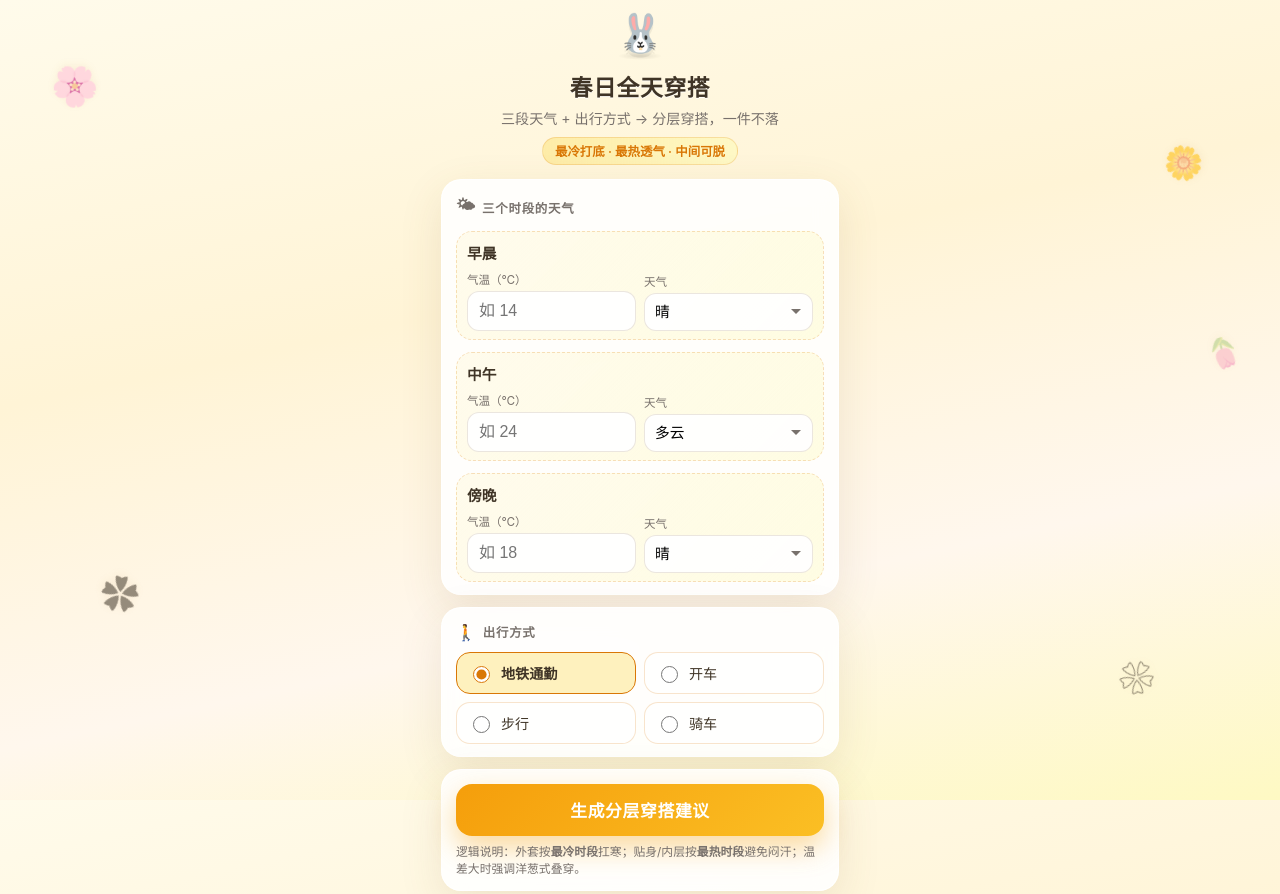
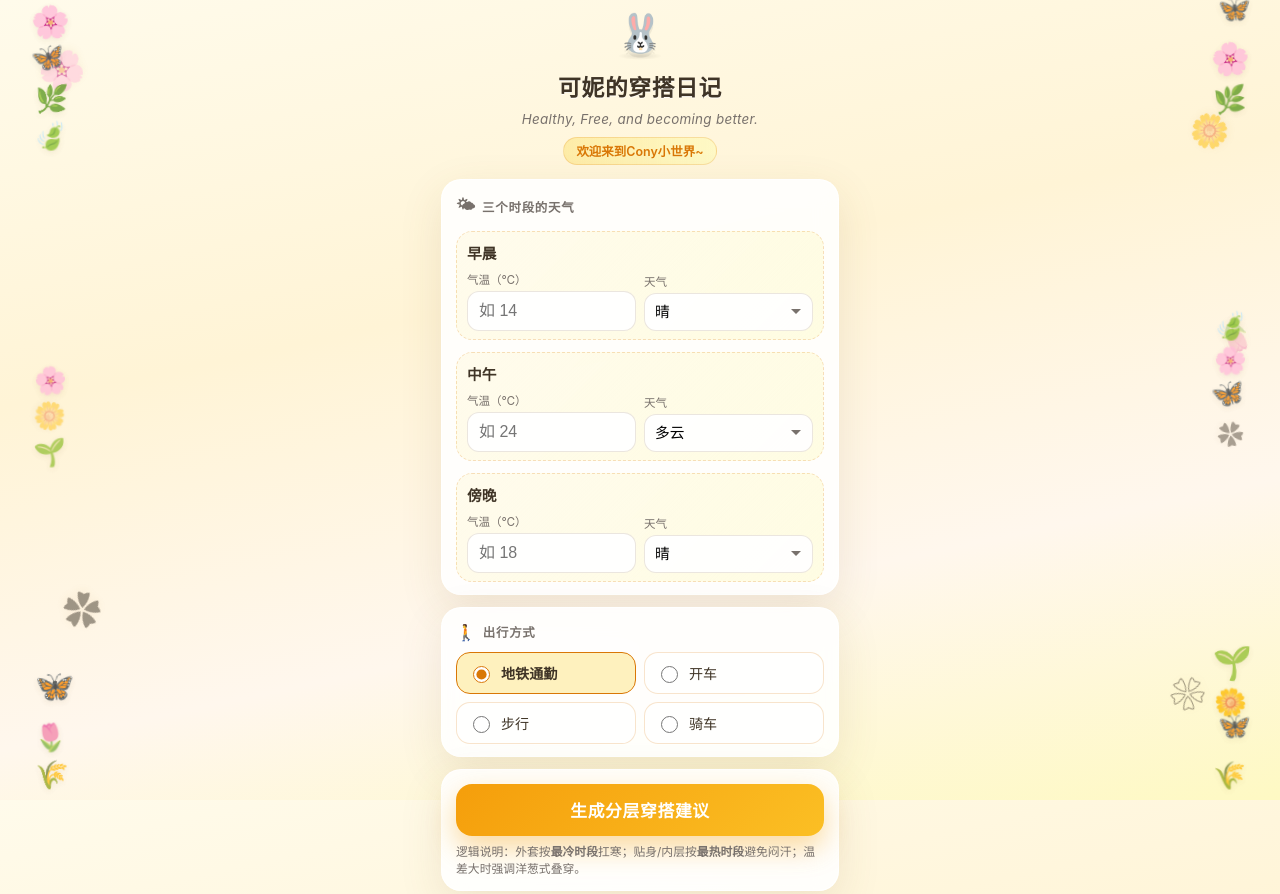
Before and after one commit to coonyccc-bit/outfit-assistant, a plain HTML site: page index.html in a window 1280 px wide. Shown: the top 894 px of the page. Drawn offline with Linux system fonts and the light colour scheme.

Commit message:
Add files via upload

```diff
--- a/index.html
+++ b/index.html
@@ -4,7 +4,7 @@
   <meta charset="UTF-8" />
   <meta name="viewport" content="width=device-width, initial-scale=1, viewport-fit=cover" />
   <meta name="theme-color" content="#fff4d6" />
-  <title>可妮穿搭 · 春日全天版</title>
+  <title>可妮的穿搭日记</title>
   <style>
     :root {
       --cream: #fffbeb;
@@ -42,8 +42,8 @@
       overflow-x: hidden;
     }
 
-    /* 装饰：旋转花朵 */
-    .deco-flowers {
+    /* 背景装饰层 */
+    .deco-layer {
       position: fixed;
       inset: 0;
       pointer-events: none;
@@ -51,10 +51,16 @@
       overflow: hidden;
     }
 
+    /* 角落旋转小花 */
+    .deco-flowers {
+      position: absolute;
+      inset: 0;
+    }
+
     .flower {
       position: absolute;
       font-size: clamp(1.6rem, 5vw, 2.4rem);
-      opacity: 0.55;
+      opacity: 0.5;
       filter: drop-shadow(0 2px 4px rgba(180, 120, 40, 0.15));
       animation: spin-flower 10s linear infinite;
     }
@@ -69,11 +75,117 @@
       to { transform: rotate(360deg); }
     }
 
-    .f1 { top: 8%; left: 4%; }
-    .f2 { top: 18%; right: 6%; font-size: clamp(1.4rem, 4vw, 2rem); }
-    .f3 { bottom: 22%; left: 8%; }
-    .f4 { bottom: 12%; right: 10%; font-size: clamp(1.5rem, 4.5vw, 2.2rem); }
-    .f5 { top: 42%; right: 3%; opacity: 0.35; font-size: 1.8rem; }
+    .f1 { top: 6%; left: 3%; }
+    .f2 { top: 14%; right: 4%; font-size: clamp(1.4rem, 4vw, 2rem); }
+    .f3 { bottom: 20%; left: 5%; }
+    .f4 { bottom: 10%; right: 6%; font-size: clamp(1.5rem, 4.5vw, 2.2rem); }
+    .f5 { top: 40%; right: 2%; opacity: 0.32; font-size: 1.8rem; }
+
+    /* 左右两侧：樱花、小草、蝴蝶等，填补留白 */
+    .deco-side {
+      position: absolute;
+      top: 0;
+      bottom: 0;
+      width: clamp(52px, 16vw, 100px);
+      display: flex;
+      flex-direction: column;
+      align-items: center;
+      justify-content: space-between;
+      padding: calc(8px + env(safe-area-inset-top)) 4px calc(12px + env(safe-area-inset-bottom));
+      gap: 6px;
+    }
+
+    .deco-side--left { left: 0; }
+    .deco-side--right { right: 0; }
+
+    .deco-cluster {
+      display: flex;
+      flex-direction: column;
+      align-items: center;
+      gap: 10px;
+    }
+
+    .deco-item {
+      display: block;
+      font-size: clamp(1.05rem, 3.4vw, 1.65rem);
+      line-height: 1;
+      opacity: 0.78;
+      filter: drop-shadow(0 2px 3px rgba(120, 90, 50, 0.12));
+    }
+
+    .deco-item--lg {
+      font-size: clamp(1.25rem, 4vw, 1.95rem);
+      opacity: 0.82;
+    }
+
+    .anim-sway {
+      animation: sway-sakura 4.2s ease-in-out infinite;
+    }
+
+    .anim-sway-delay {
+      animation: sway-sakura 5s ease-in-out infinite;
+      animation-delay: 0.6s;
+    }
+
+    .anim-flutter {
+      animation: butterfly-flutter 2.8s ease-in-out infinite;
+    }
+
+    .anim-flutter-alt {
+      animation: butterfly-flutter 3.2s ease-in-out infinite reverse;
+      animation-delay: 0.4s;
+    }
+
+    .anim-grass {
+      animation: grass-wave 3.1s ease-in-out infinite;
+      transform-origin: bottom center;
+    }
+
+    .anim-grass-slow {
+      animation: grass-wave 4s ease-in-out infinite;
+      animation-delay: 0.5s;
+      transform-origin: bottom center;
+    }
+
+    .anim-float {
+      animation: leaf-float 5s ease-in-out infinite;
+    }
+
+    .anim-spin-soft {
+      animation: spin-flower 18s linear infinite;
+      opacity: 0.45;
+    }
+
+    @keyframes sway-sakura {
+      0%, 100% { transform: rotate(-8deg) translateY(0); }
+      50% { transform: rotate(8deg) translateY(-5px); }
+    }
+
+    @keyframes butterfly-flutter {
+      0%, 100% { transform: translate(0, 0) rotate(-6deg) scale(1); }
+      20% { transform: translate(5px, -10px) rotate(10deg) scale(1.05); }
+      40% { transform: translate(-6px, -4px) rotate(-4deg) scale(0.98); }
+      60% { transform: translate(4px, -14px) rotate(8deg) scale(1); }
+      80% { transform: translate(-3px, -6px) rotate(-8deg) scale(1.02); }
+    }
+
+    @keyframes grass-wave {
+      0%, 100% { transform: rotate(-4deg) scaleY(1); }
+      50% { transform: rotate(5deg) scaleY(1.08); }
+    }
+
+    @keyframes leaf-float {
+      0%, 100% { transform: translateY(0) rotate(-5deg); }
+      50% { transform: translateY(-8px) rotate(12deg); }
+    }
+
+    @media (max-width: 360px) {
+      .deco-side {
+        width: 44px;
+        opacity: 0.85;
+      }
+      .deco-item { font-size: 0.95rem; }
+    }
 
     /* 小兔子跳跃 */
     .bunny-wrap {
@@ -129,6 +241,14 @@
       padding: 16px 16px 32px;
     }
 
+    /* 窄屏下为两侧装饰留出空间，避免与表单重叠 */
+    @media (max-width: 560px) {
+      .wrap {
+        padding-left: max(16px, env(safe-area-inset-left), min(13vw, 76px));
+        padding-right: max(16px, env(safe-area-inset-right), min(13vw, 76px));
+      }
+    }
+
     header {
       text-align: center;
       margin-bottom: 14px;
@@ -145,9 +265,11 @@
 
     header .sub {
       margin: 0;
-      font-size: 0.88rem;
+      font-size: 0.84rem;
       color: var(--muted);
-      line-height: 1.45;
+      line-height: 1.5;
+      letter-spacing: 0.02em;
+      font-style: italic;
     }
 
     .tagline {
@@ -379,12 +501,53 @@
   </style>
 </head>
 <body>
-  <div class="deco-flowers" aria-hidden="true">
-    <span class="flower f1">🌸</span>
-    <span class="flower f2">🌼</span>
-    <span class="flower f3">✿</span>
-    <span class="flower f4">❀</span>
-    <span class="flower f5">🌷</span>
+  <div class="deco-layer" aria-hidden="true">
+    <div class="deco-flowers">
+      <span class="flower f1">🌸</span>
+      <span class="flower f2">🌼</span>
+      <span class="flower f3">✿</span>
+      <span class="flower f4">❀</span>
+      <span class="flower f5">🌷</span>
+    </div>
+
+    <div class="deco-side deco-side--left">
+      <div class="deco-cluster">
+        <span class="deco-item deco-item--lg anim-sway" title="樱花">🌸</span>
+        <span class="deco-item anim-flutter" title="蝴蝶">🦋</span>
+        <span class="deco-item anim-grass" title="小草">🌿</span>
+        <span class="deco-item anim-float" title="树叶">🍃</span>
+      </div>
+      <div class="deco-cluster">
+        <span class="deco-item anim-sway-delay" title="樱花">🌸</span>
+        <span class="deco-item anim-spin-soft" title="小花">🌼</span>
+        <span class="deco-item anim-grass-slow" title="幼苗">🌱</span>
+      </div>
+      <div class="deco-cluster">
+        <span class="deco-item deco-item--lg anim-flutter-alt" title="蝴蝶">🦋</span>
+        <span class="deco-item anim-sway" title="郁金香">🌷</span>
+        <span class="deco-item anim-grass" title="小草">🌾</span>
+      </div>
+    </div>
+
+    <div class="deco-side deco-side--right">
+      <div class="deco-cluster">
+        <span class="deco-item anim-flutter-alt" title="蝴蝶">🦋</span>
+        <span class="deco-item deco-item--lg anim-sway-delay" title="樱花">🌸</span>
+        <span class="deco-item anim-grass-slow" title="小草">🌿</span>
+      </div>
+      <div class="deco-cluster">
+        <span class="deco-item anim-float" title="树叶">🍃</span>
+        <span class="deco-item anim-sway" title="樱花">🌸</span>
+        <span class="deco-item anim-flutter" title="蝴蝶">🦋</span>
+        <span class="deco-item anim-spin-soft" title="小花">✿</span>
+      </div>
+      <div class="deco-cluster">
+        <span class="deco-item deco-item--lg anim-grass" title="小草">🌱</span>
+        <span class="deco-item anim-sway-delay" title="雏菊">🌼</span>
+        <span class="deco-item anim-flutter-alt" title="蝴蝶">🦋</span>
+        <span class="deco-item anim-grass-slow" title="麦穗">🌾</span>
+      </div>
+    </div>
   </div>
 
   <div class="wrap">
@@ -393,9 +556,9 @@
         <span class="bunny" aria-hidden="true">🐰</span>
         <span class="bunny-shadow" aria-hidden="true"></span>
       </div>
-      <h1>春日全天穿搭</h1>
-      <p class="sub">三段天气 + 出行方式 → 分层穿搭，一件不落</p>
-      <span class="tagline">最冷打底 · 最热透气 · 中间可脱</span>
+      <h1>可妮的穿搭日记</h1>
+      <p class="sub">Healthy, Free, and becoming better.</p>
+      <span class="tagline">欢迎来到Cony小世界~</span>
     </header>
 
     <section class="card" aria-labelledby="p-title">
```
